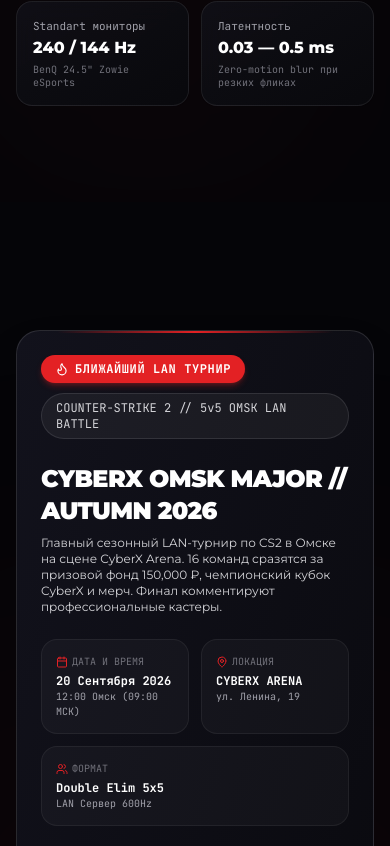
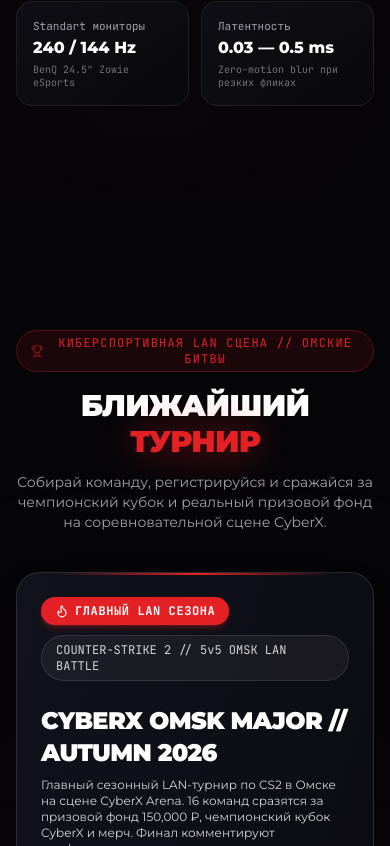
Before and after one commit to andreititaner12-rgb/cyberx-omsk, a React (Vite) app: page / in a window 390 px wide. Shown: the part 11154-12000 px from the top of the page. Built offline with nearby package versions, Linux system fonts and the light colour scheme.

Commit message:
Add unified standout section header for Upcoming Tournament block matching the global visual design language

```diff
--- a/src/components/TournamentCard.tsx
+++ b/src/components/TournamentCard.tsx
@@ -6,7 +6,9 @@ import {
   MapPin,
   Users,
   Flame,
-  Layers
+  Layers,
+  Trophy,
+  Sparkles
 } from 'lucide-react';
 import { sound } from '../utils/sound';
 import { motion } from 'framer-motion';
@@ -54,19 +56,33 @@ export const TournamentCard: React.FC<TournamentCardProps> = ({
   const slotPercentage = Math.round((tournament.slotsRegistered / tournament.slotsTotal) * 100);
 
   return (
-    <section id="tournaments" className="relative py-20 bg-transparent overflow-hidden">
+    <section id="tournaments" className="relative py-20 bg-transparent overflow-hidden scroll-mt-24 select-none">
 
       {/* Background ambient red glow */}
-      <div className="pointer-events-none absolute top-1/2 left-1/2 -translate-x-1/2 -translate-y-1/2 w-[800px] h-[400px] bg-red-600/[0.05] rounded-full blur-[160px]" />
+      <div className="pointer-events-none absolute top-1/2 left-1/2 -translate-x-1/2 -translate-y-1/2 w-[800px] h-[400px] bg-[#E32124]/[0.05] rounded-full blur-[160px]" />
 
       <div className="max-w-7xl mx-auto px-4 sm:px-6 lg:px-8 relative z-10">
 
-        {/* Main High-Impact Tournament Banner (Rounded Dark Luxury) */}
+        {/* 1. Unified Section Header (Вынесенный заголовок блока) */}
+        <div className="text-center max-w-3xl mx-auto mb-10 sm:mb-12">
+          <div className="inline-flex items-center gap-2 px-3.5 py-1 rounded-full bg-[#E32124]/10 border border-[#E32124]/30 text-[#E32124] text-xs font-mono uppercase tracking-widest mb-4">
+            <Trophy className="w-3.5 h-3.5 animate-pulse" />
+            <span>КИБЕРСПОРТИВНАЯ LAN СЦЕНА // ОМСКИЕ БИТВЫ</span>
+          </div>
+          <h2 className="text-3xl sm:text-4xl md:text-5xl font-black tracking-tight text-white uppercase font-sans">
+            БЛИЖАЙШИЙ <span className="text-[#E32124] drop-shadow-[0_0_20px_rgba(227,33,36,0.6)]">ТУРНИР</span>
+          </h2>
+          <p className="mt-3 text-zinc-400 text-sm sm:text-base">
+            Собирай команду, регистрируйся и сражайся за чемпионский кубок и реальный призовой фонд на соревновательной сцене CyberX.
+          </p>
+        </div>
+
+        {/* 2. Main High-Impact Tournament Banner (Rounded Dark Luxury) */}
         <motion.div
-          initial={{ opacity: 0, y: 40 }}
+          initial={{ opacity: 0, y: 30 }}
           whileInView={{ opacity: 1, y: 0 }}
           viewport={{ once: true, margin: '-60px' }}
-          transition={{ duration: 0.85, ease: [0.16, 1, 0.3, 1] }}
+          transition={{ duration: 0.75, ease: [0.16, 1, 0.3, 1] }}
           className="relative rounded-3xl border border-white/[0.12] bg-gradient-to-br from-[#12121c] via-[#0d0d14] to-[#08080c] p-6 sm:p-10 lg:p-12 overflow-hidden shadow-2xl"
         >
 
@@ -86,7 +102,7 @@ export const TournamentCard: React.FC<TournamentCardProps> = ({
               <div className="flex flex-wrap items-center gap-2.5 font-mono">
                 <span className="px-3.5 py-1.5 rounded-full bg-[#E32124] text-white text-xs font-bold uppercase tracking-wider flex items-center gap-1.5 shadow-md shadow-red-600/30">
                   <Flame className="w-3.5 h-3.5" />
-                  БЛИЖАЙШИЙ LAN ТУРНИР
+                  ГЛАВНЫЙ LAN СЕЗОНА
                 </span>
                 {tournament.gameTag && (
                   <span className="px-3.5 py-1.5 rounded-full bg-white/[0.05] border border-white/[0.1] text-xs text-zinc-300">
@@ -167,8 +183,9 @@ export const TournamentCard: React.FC<TournamentCardProps> = ({
                 <div className="font-display font-black text-4xl sm:text-5xl text-white tracking-tight drop-shadow-[0_0_25px_rgba(227,33,36,0.6)]">
                   {tournament.prizePool}
                 </div>
-                <div className="text-xs text-[#E32124] mt-1">
-                  + Кубок CyberX Omsk и часы в Premium
+                <div className="text-xs text-[#E32124] mt-1 flex items-center justify-center gap-1.5">
+                  <Sparkles className="w-3.5 h-3.5" />
+                  <span>+ Кубок CyberX Omsk и часы в Premium</span>
                 </div>
               </div>
 
@@ -213,7 +230,7 @@ export const TournamentCard: React.FC<TournamentCardProps> = ({
                     onOpenRegister(tournament.id);
                   }}
                   onMouseEnter={() => sound.playHover()}
-                  className="w-full py-3.5 px-6 rounded-2xl font-mono font-bold text-xs uppercase tracking-[0.2em] text-white bg-[#E32124] hover:bg-[#FF2A2E] shadow-lg shadow-red-600/30 active:scale-95 transition-all flex items-center justify-center gap-2"
+                  className="w-full py-3.5 px-6 rounded-2xl font-mono font-bold text-xs uppercase tracking-[0.2em] text-white bg-[#E32124] hover:bg-[#FF2A2E] shadow-lg shadow-red-600/30 active:scale-95 transition-all flex items-center justify-center gap-2 cursor-pointer"
                 >
                   <span>Зарегистрировать команду</span>
                 </button>
@@ -224,7 +241,7 @@ export const TournamentCard: React.FC<TournamentCardProps> = ({
                     onOpenAllTournaments();
                   }}
                   onMouseEnter={() => sound.playHover()}
-                  className="w-full py-2.5 px-4 rounded-xl font-mono text-xs text-zinc-400 hover:text-white hover:bg-white/[0.04] transition-all flex items-center justify-center gap-1.5"
+                  className="w-full py-2.5 px-4 rounded-xl font-mono text-xs text-zinc-400 hover:text-white hover:bg-white/[0.04] transition-all flex items-center justify-center gap-1.5 cursor-pointer"
                 >
                   <Layers className="w-3.5 h-3.5" />
                   <span>Все турниры сезона (Dota 2, Valorant, FC 25) →</span>
```
